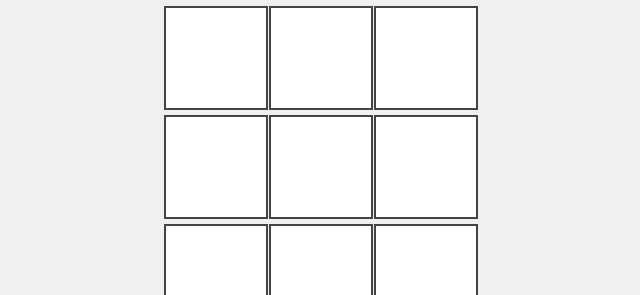
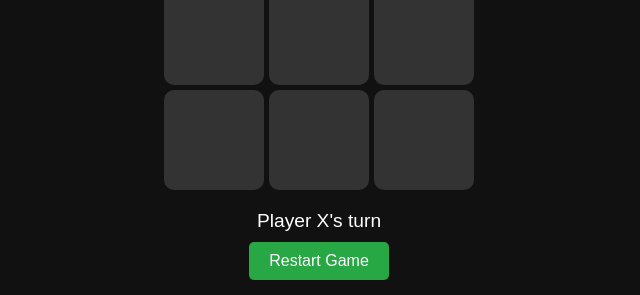
Before and after one commit to Shadow00-Creator/Tic-tac-toe-game, a plain HTML site: page index.html in a window 1280 px wide. Shown: the part 120-415 px from the top of the page, without its empty margins (321-961 px from the left). Drawn offline with Linux system fonts and the light colour scheme.

Commit message:
Update index.html

```diff
--- a/index.html
+++ b/index.html
@@ -4,25 +4,264 @@
   <meta charset="UTF-8" />
   <meta name="viewport" content="width=device-width, initial-scale=1.0"/>
   <title>Tic Tac Toe</title>
-  <link rel="stylesheet" href="style.css" />
+  <style>
+    body {
+      font-family: Arial, sans-serif;
+      background: #111;
+      color: #fff;
+      display: flex;
+      flex-direction: column;
+      align-items: center;
+      justify-content: center;
+      height: 100vh;
+      margin: 0;
+    }
+    h1 {
+      margin-bottom: 20px;
+    }
+    .board {
+      display: grid;
+      grid-template-columns: repeat(3, 100px);
+      grid-template-rows: repeat(3, 100px);
+      gap: 5px;
+    }
+    .cell {
+      width: 100px;
+      height: 100px;
+      background: #333;
+      display: flex;
+      align-items: center;
+      justify-content: center;
+      font-size: 2.5em;
+      cursor: pointer;
+      border-radius: 10px;
+      transition: background 0.3s;
+    }
+    .cell:hover {
+      background: #444;
+    }
+    .status {
+      margin-top: 20px;
+      font-size: 1.2em;
+    }
+    button {
+      margin-top: 10px;
+      padding: 10px 20px;
+      font-size: 1em;
+      background: #28a745;
+      border: none;
+      border-radius: 5px;
+      color: #fff;
+      cursor: pointer;
+    }
+    button:hover {
+      background: #218838;
+    }
+  </style>
 </head>
 <body>
-  <div class="container">
-    <h1>Tic Tac Toe</h1>
-    <div id="board" class="board">
-      <div class="cell" data-index="0"></div>
-      <div class="cell" data-index="1"></div>
-      <div class="cell" data-index="2"></div>
-      <div class="cell" data-index="3"></div>
-      <div class="cell" data-index="4"></div>
-      <div class="cell" data-index="5"></div>
-      <div class="cell" data-index="6"></div>
-      <div class="cell" data-index="7"></div>
-      <div class="cell" data-index="8"></div>
-    </div>
-    <p id="status">Player X's turn</p>
-    <button onclick="restartGame()">Restart</button>
-  </div>
-  <script src="script.js"></script>
+  <h1>Tic Tac Toe</h1>
+  <div class="board" id="board"></div>
+  <div class="status" id="status">Player X's turn</div>
+  <button onclick="resetGame()">Restart Game</button>
+
+  <script>
+    const boardElement = document.getElementById("board");
+    const statusElement = document.getElementById("status");
+
+    let board = ["", "", "", "", "", "", "", "", ""];
+    let currentPlayer = "X";
+    let gameActive = true;
+
+    const winPatterns = [
+      [0, 1, 2],
+      [3, 4, 5],
+      [6, 7, 8],
+      [0, 3, 6],
+      [1, 4, 7],
+      [2, 5, 8],
+      [0, 4, 8],
+      [2, 4, 6],
+    ];
+
+    function renderBoard() {
+      boardElement.innerHTML = "";
+      board.forEach((cell, index) => {
+        const cellElement = document.createElement("div");
+        cellElement.classList.add("cell");
+        cellElement.textContent = cell;
+        cellElement.addEventListener("click", () => handleMove(index));
+        boardElement.appendChild(cellElement);
+      });
+    }
+
+    function handleMove(index) {
+      if (board[index] !== "" || !gameActive) return;
+
+      board[index] = currentPlayer;
+      renderBoard();
+      checkWinner();
+      currentPlayer = currentPlayer === "X" ? "O" : "X";
+      if (gameActive) statusElement.textContent = `Player ${currentPlayer}'s turn`;
+    }
+
+    function checkWinner() {
+      for (let pattern of winPatterns) {
+        const [a, b, c] = pattern;
+        if (board[a] && board[a] === board[b] && board[a] === board[c]) {
+          statusElement.textContent = `🎉 Player ${board[a]} wins!`;
+          gameActive = false;
+          return;
+        }
+      }
+      if (!board.includes("")) {
+        statusElement.textContent = "It's a draw!";
+        gameActive = false;
+      }
+    }
+
+    function resetGame() {
+      board = ["", "", "", "", "", "", "", "", ""];
+      currentPlayer = "X";
+      gameActive = true;
+      statusElement.textContent = `Player ${currentPlayer}'s turn`;
+      renderBoard();
+    }
+
+    renderBoard();
+  </script>
+</body>
+</html><!DOCTYPE html>
+<html lang="en">
+<head>
+  <meta charset="UTF-8" />
+  <meta name="viewport" content="width=device-width, initial-scale=1.0"/>
+  <title>Tic Tac Toe</title>
+  <style>
+    body {
+      font-family: Arial, sans-serif;
+      background: #111;
+      color: #fff;
+      display: flex;
+      flex-direction: column;
+      align-items: center;
+      justify-content: center;
+      height: 100vh;
+      margin: 0;
+    }
+    h1 {
+      margin-bottom: 20px;
+    }
+    .board {
+      display: grid;
+      grid-template-columns: repeat(3, 100px);
+      grid-template-rows: repeat(3, 100px);
+      gap: 5px;
+    }
+    .cell {
+      width: 100px;
+      height: 100px;
+      background: #333;
+      display: flex;
+      align-items: center;
+      justify-content: center;
+      font-size: 2.5em;
+      cursor: pointer;
+      border-radius: 10px;
+      transition: background 0.3s;
+    }
+    .cell:hover {
+      background: #444;
+    }
+    .status {
+      margin-top: 20px;
+      font-size: 1.2em;
+    }
+    button {
+      margin-top: 10px;
+      padding: 10px 20px;
+      font-size: 1em;
+      background: #28a745;
+      border: none;
+      border-radius: 5px;
+      color: #fff;
+      cursor: pointer;
+    }
+    button:hover {
+      background: #218838;
+    }
+  </style>
+</head>
+<body>
+  <h1>Tic Tac Toe</h1>
+  <div class="board" id="board"></div>
+  <div class="status" id="status">Player X's turn</div>
+  <button onclick="resetGame()">Restart Game</button>
+
+  <script>
+    const boardElement = document.getElementById("board");
+    const statusElement = document.getElementById("status");
+
+    let board = ["", "", "", "", "", "", "", "", ""];
+    let currentPlayer = "X";
+    let gameActive = true;
+
+    const winPatterns = [
+      [0, 1, 2],
+      [3, 4, 5],
+      [6, 7, 8],
+      [0, 3, 6],
+      [1, 4, 7],
+      [2, 5, 8],
+      [0, 4, 8],
+      [2, 4, 6],
+    ];
+
+    function renderBoard() {
+      boardElement.innerHTML = "";
+      board.forEach((cell, index) => {
+        const cellElement = document.createElement("div");
+        cellElement.classList.add("cell");
+        cellElement.textContent = cell;
+        cellElement.addEventListener("click", () => handleMove(index));
+        boardElement.appendChild(cellElement);
+      });
+    }
+
+    function handleMove(index) {
+      if (board[index] !== "" || !gameActive) return;
+
+      board[index] = currentPlayer;
+      renderBoard();
+      checkWinner();
+      currentPlayer = currentPlayer === "X" ? "O" : "X";
+      if (gameActive) statusElement.textContent = `Player ${currentPlayer}'s turn`;
+    }
+
+    function checkWinner() {
+      for (let pattern of winPatterns) {
+        const [a, b, c] = pattern;
+        if (board[a] && board[a] === board[b] && board[a] === board[c]) {
+          statusElement.textContent = `🎉 Player ${board[a]} wins!`;
+          gameActive = false;
+          return;
+        }
+      }
+      if (!board.includes("")) {
+        statusElement.textContent = "It's a draw!";
+        gameActive = false;
+      }
+    }
+
+    function resetGame() {
+      board = ["", "", "", "", "", "", "", "", ""];
+      currentPlayer = "X";
+      gameActive = true;
+      statusElement.textContent = `Player ${currentPlayer}'s turn`;
+      renderBoard();
+    }
+
+    renderBoard();
+  </script>
 </body>
 </html>
```
